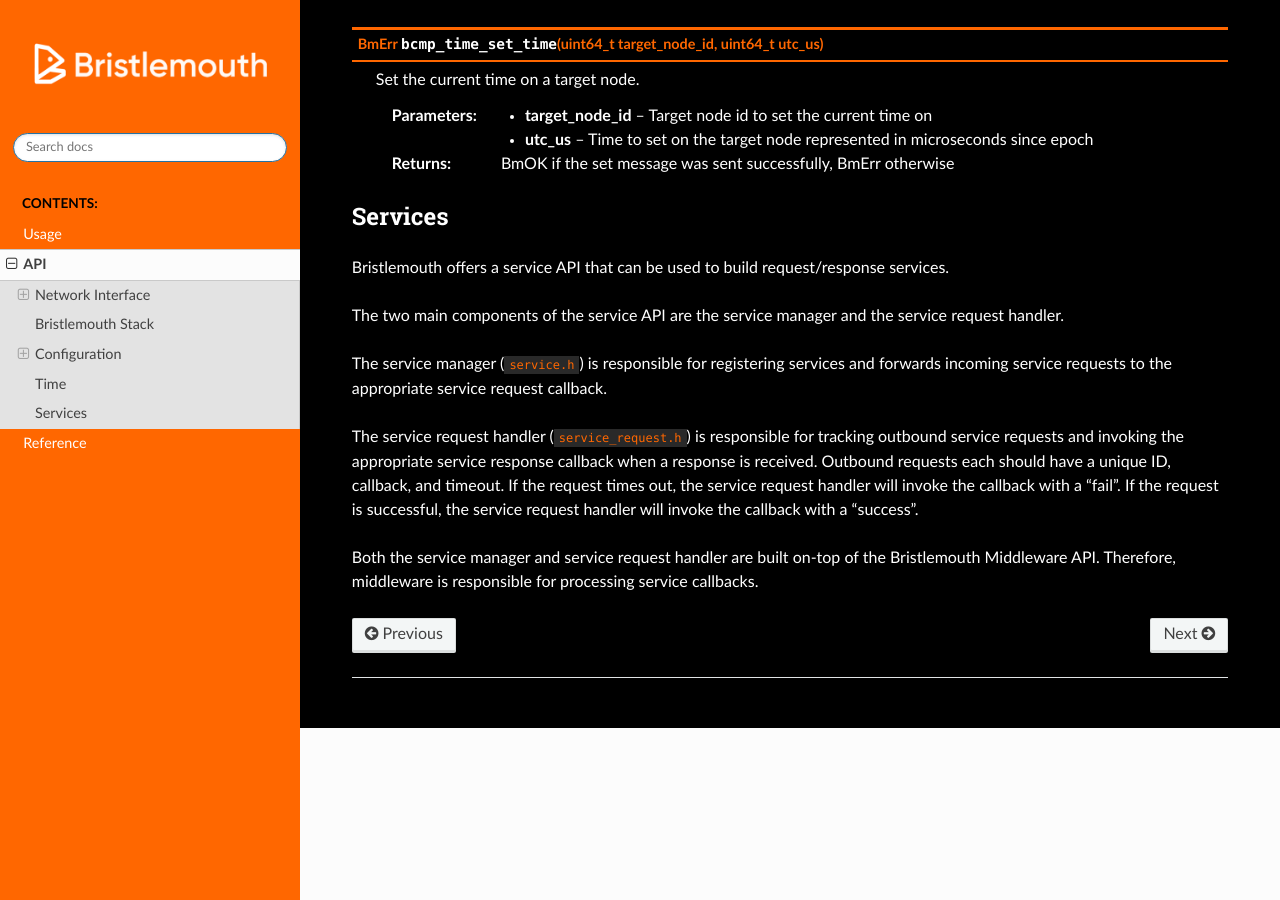
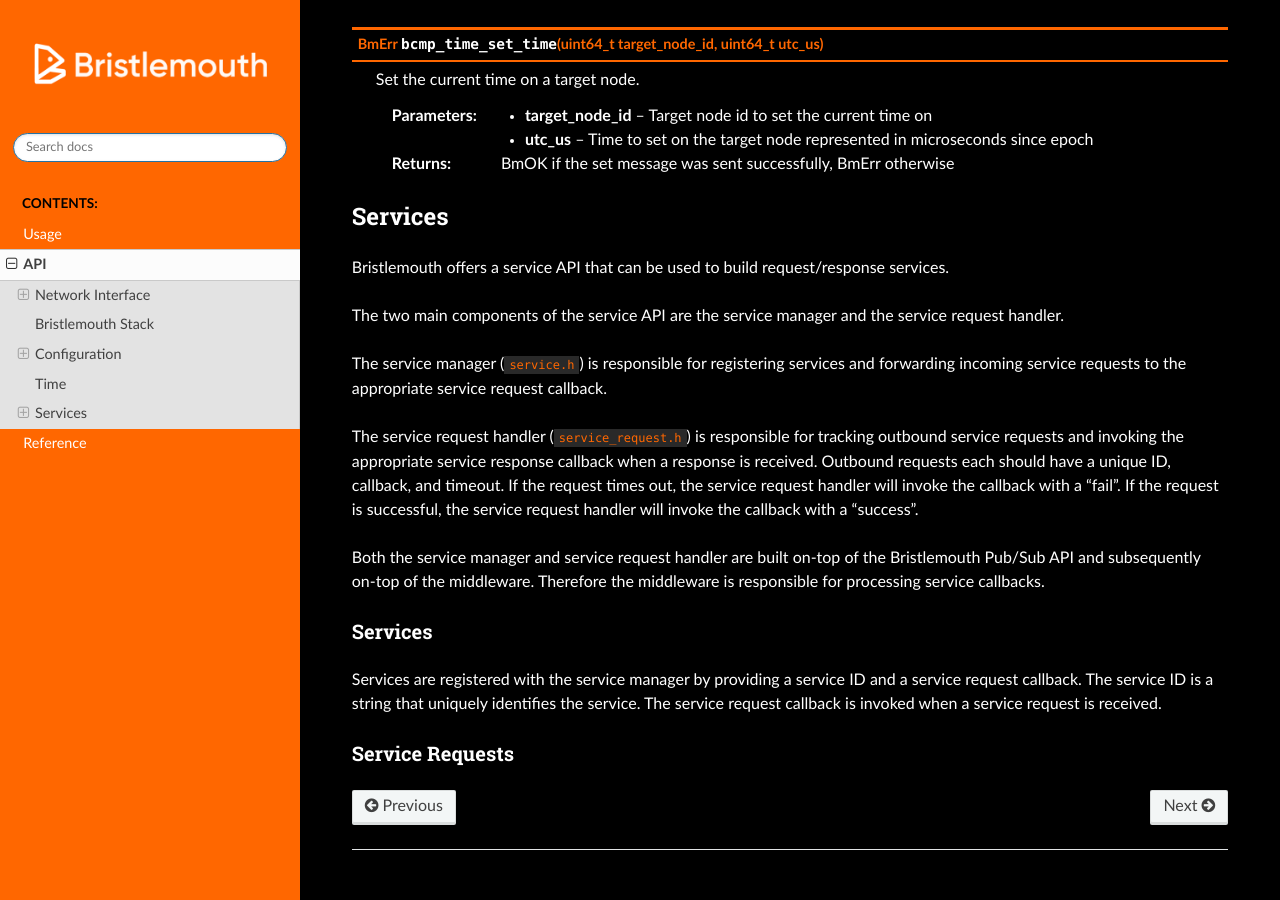
Before and after one commit to bristlemouth/bm_core, a Sphinx documentation site: the page built from docs/api.md, in a window 1280 px wide and 900 px high, scrolled down 8146 px. Built offline with Sphinx 7.4.7 and the Read the Docs theme 3.1.0, drawn with Linux system fonts in a browser that asks for light colours.

```diff
--- a/docs/api.md
+++ b/docs/api.md
@@ -484,12 +484,29 @@
 ## Services
 Bristlemouth offers a service API that can be used to build request/response services.
 
-The two main components of the service API are the service manager and the service request handler.
+The two main components of the service API are the service manager and
+the service request handler.
 
-The service manager (`service.h`) is responsible for registering services and forwards incoming service requests to the appropriate service request callback.
+The service manager (`service.h`) is responsible for registering services and
+forwarding incoming service requests to the appropriate service request callback.
 
-The service request handler (`service_request.h`) is responsible for tracking outbound service requests and invoking the appropriate service response callback when a response is received. Outbound requests each should have a unique ID, callback, and timeout.
-If the request times out, the service request handler will invoke the callback with a "fail". If the request is successful, the service request handler will invoke the callback with a "success".
+The service request handler (`service_request.h`) is responsible for tracking outbound service requests
+and invoking the appropriate service response callback when a response is received.
+Outbound requests each should have a unique ID, callback, and timeout.
+If the request times out, the service request handler will invoke the callback with a "fail".
+If the request is successful, the service request handler will invoke the callback with a "success".
 
-Both the service manager and service request handler are built on-top of the Bristlemouth Middleware API.
-Therefore, middleware is responsible for processing service callbacks.
+Both the service manager and service request handler are built on-top of the
+Bristlemouth Pub/Sub API and subsequently on-top of the middleware.
+Therefore the middleware is responsible for processing service callbacks.
+
+### Services
+Services are registered with the service manager by providing a service ID and a service request callback.
+The service ID is a string that uniquely identifies the service.
+The service request callback is invoked when a service request is received.
+
+<!-- TODO - service handler is the name of the service callback so that should be changed here
+in the docs to reflect that and make it less confusing -->
+
+
+### Service Requests
```
